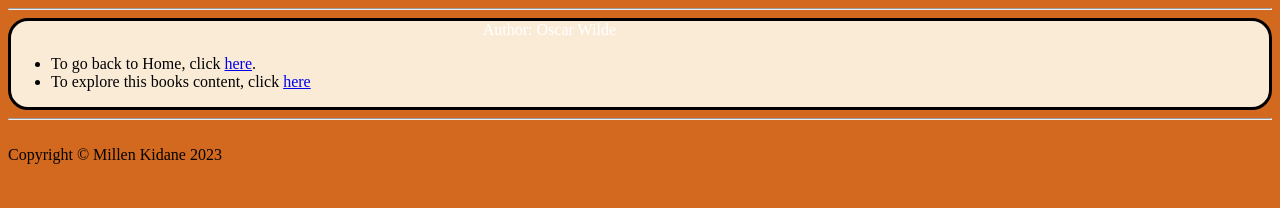
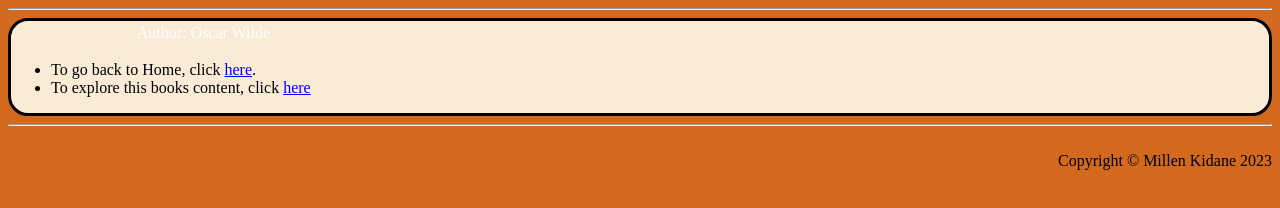
Before and after one commit to mlnk-code/mlnk-code.github.io, a plain HTML site: page dorian_title.html in a window 1280 px wide. Shown: the part 94-302 px from the top of the page. Drawn offline with Linux system fonts and the light colour scheme.

Commit message:
Added spacing

```diff
--- a/site.css
+++ b/site.css
@@ -16,6 +16,11 @@ h1, h2{
 
 p{
     color:white;
-    width:25%;
+    width:80%;
     margin:auto;
+    padding: 3px;
 }
+
+footer{
+    text-align: right;
+}
```
Also changed, not shown: dorian_chapter_1.html (+3 -0 lines).
